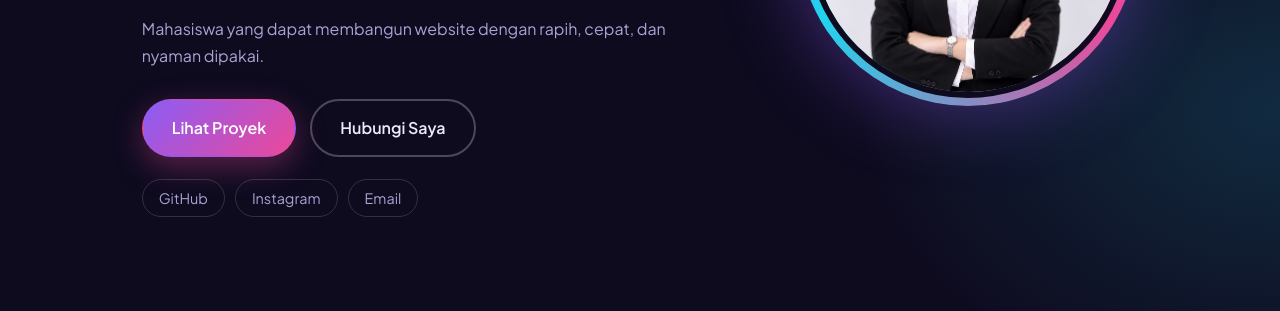
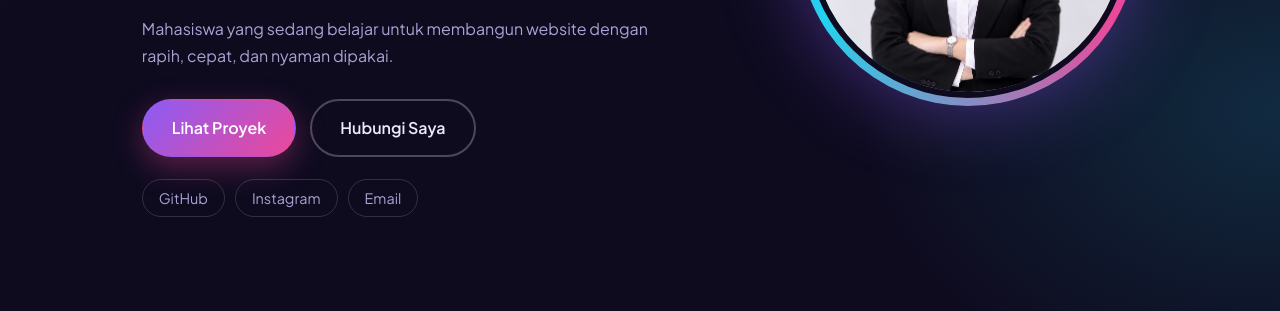
Before and after one commit to reynitamaulina06-lgtm/Portofolio_REY, a plain HTML site: page index.html in a window 1280 px wide. Shown: the part 489-800 px from the top of the page. Drawn offline with Linux system fonts and the light colour scheme.

Commit message:
Update index.html

```diff
--- a/index.html
+++ b/index.html
@@ -33,7 +33,7 @@
         <p class="hello">Halo, saya</p>
         <h1>REYNITA MAULINA ANGGRAINI</h1>
         <h2><span id="typed"></span><span class="cursor">|</span></h2>
-        <p class="hero-desc">Mahasiswa yang dapat membangun website dengan rapih, cepat, dan nyaman dipakai.</p>
+        <p class="hero-desc">Mahasiswa yang sedang belajar untuk membangun website dengan rapih, cepat, dan nyaman dipakai.</p>
         <div class="hero-btns">
           <a href="#projects" class="btn btn-primary">Lihat Proyek</a>
           <a href="#contact" class="btn btn-outline">Hubungi Saya</a>
```
